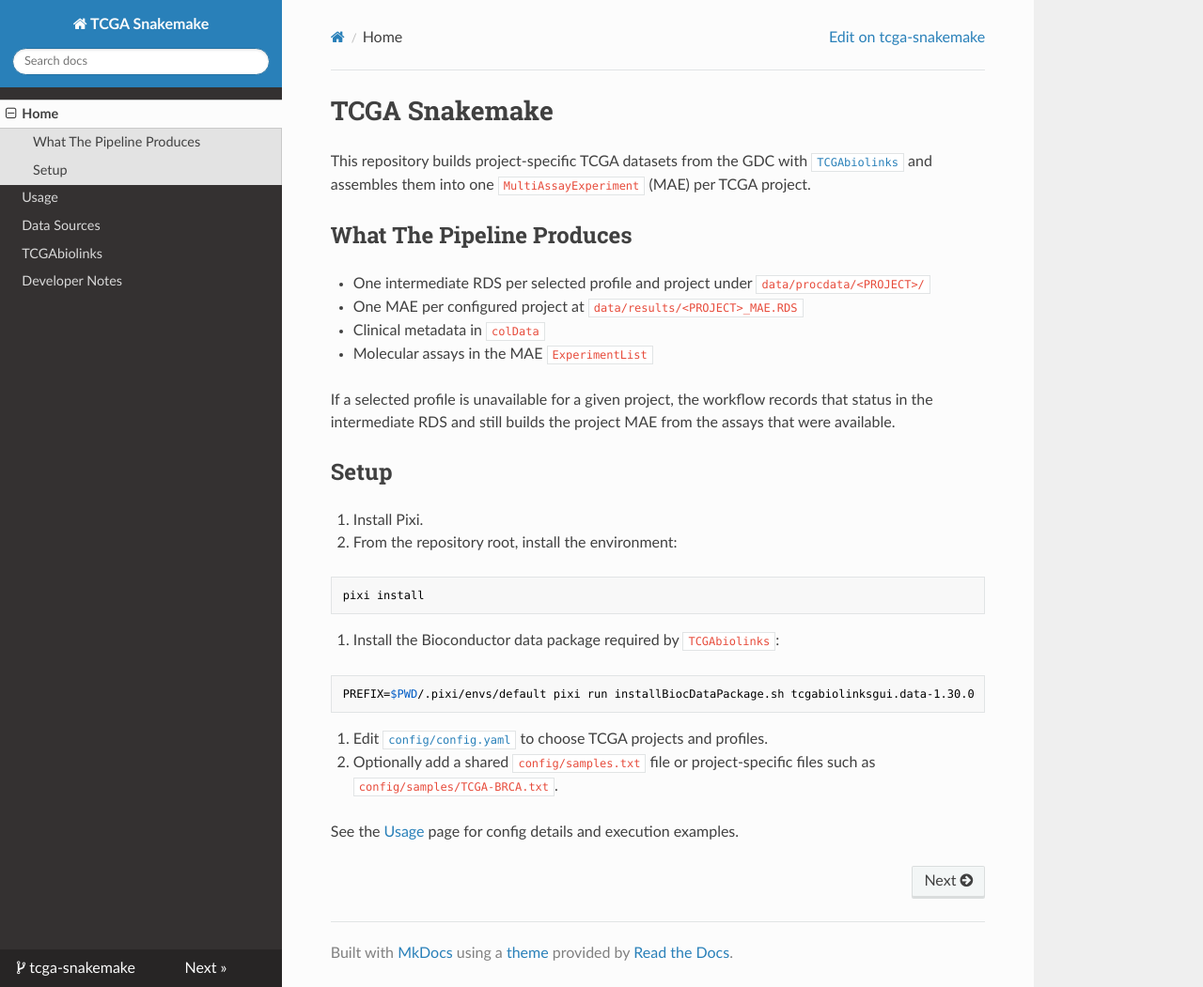
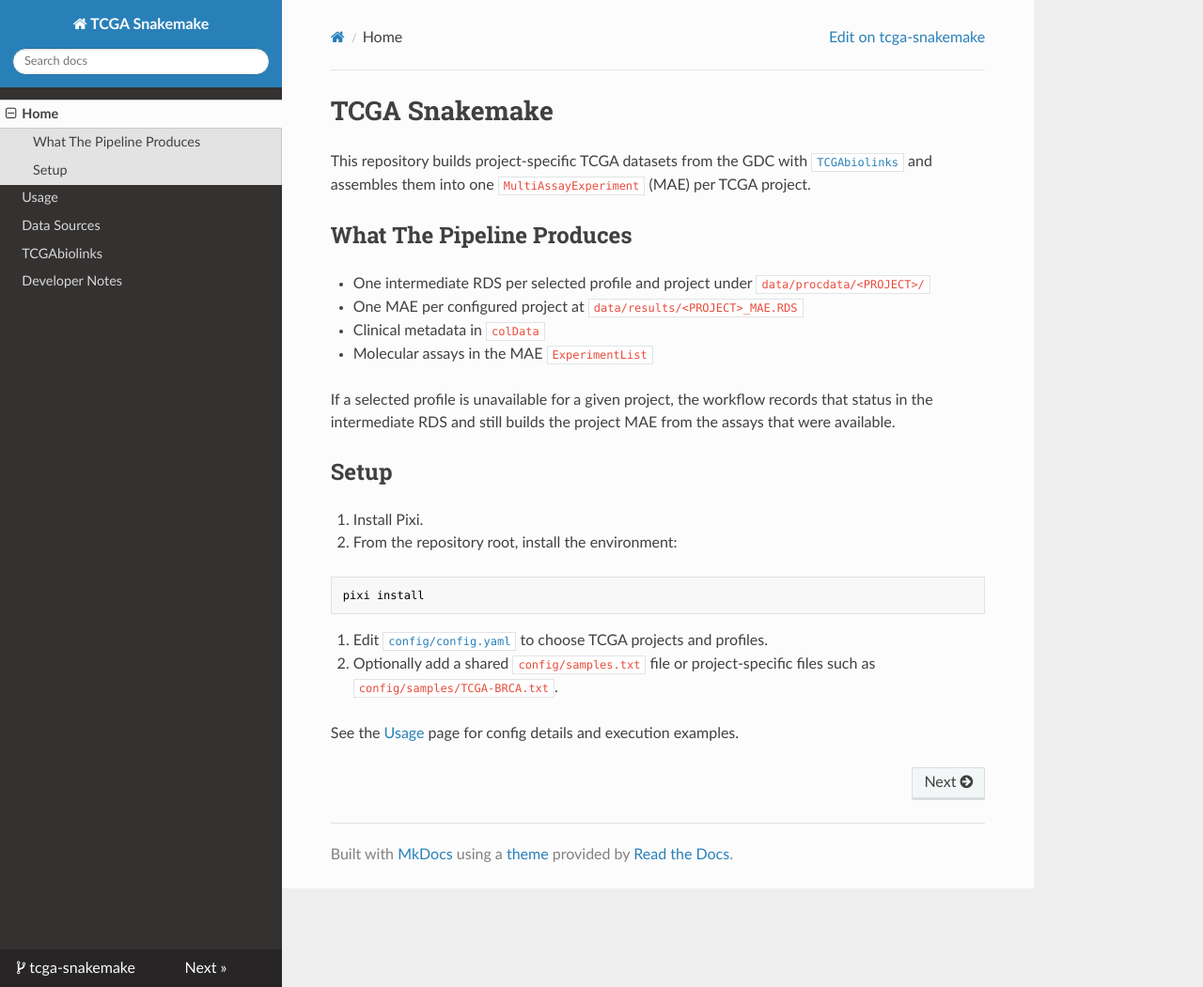
Before and after one commit to julianguyn/tcga-snakemake, an MkDocs documentation site: the page built from docs/README.md, in a window 1280 px wide and 1051 px high. Shown: the whole window at 94% size. Built offline with MkDocs 1.6.1, drawn with Linux system fonts in a browser that asks for light colours; nearby versions of some CDN libraries.

Commit message:
fix: enable pixi post install scripts

````diff
--- a/docs/README.md
+++ b/docs/README.md
@@ -24,15 +24,9 @@ were available.
 pixi install
 ```
 
-3. Install the Bioconductor data package required by `TCGAbiolinks`:
-
-```bash
-PREFIX=$PWD/.pixi/envs/default pixi run installBiocDataPackage.sh tcgabiolinksgui.data-1.30.0
-```
-
-4. Edit [`config/config.yaml`](/Users/michael/Projects/BHKLab/tcga-snakemake/config/config.yaml)
+3. Edit [`config/config.yaml`](/Users/michael/Projects/BHKLab/tcga-snakemake/config/config.yaml)
    to choose TCGA projects and profiles.
-5. Optionally add a shared `config/samples.txt` file or project-specific files such as
+4. Optionally add a shared `config/samples.txt` file or project-specific files such as
    `config/samples/TCGA-BRCA.txt`.
 
 See the [Usage](usage.md) page for config details and execution examples.
````
Also changed, not shown: docs/devnotes.md (+0 -8 lines), docs/usage.md (+0 -7 lines), 2 other files.
